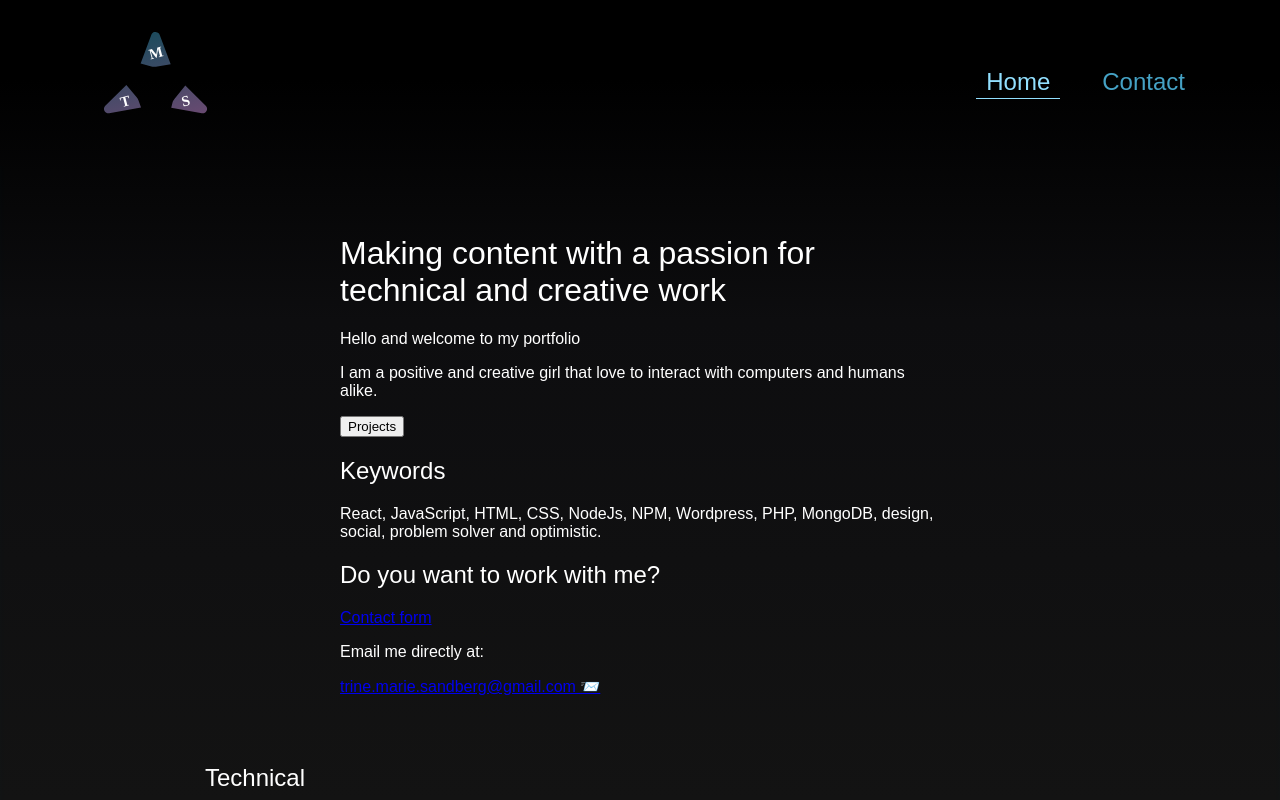
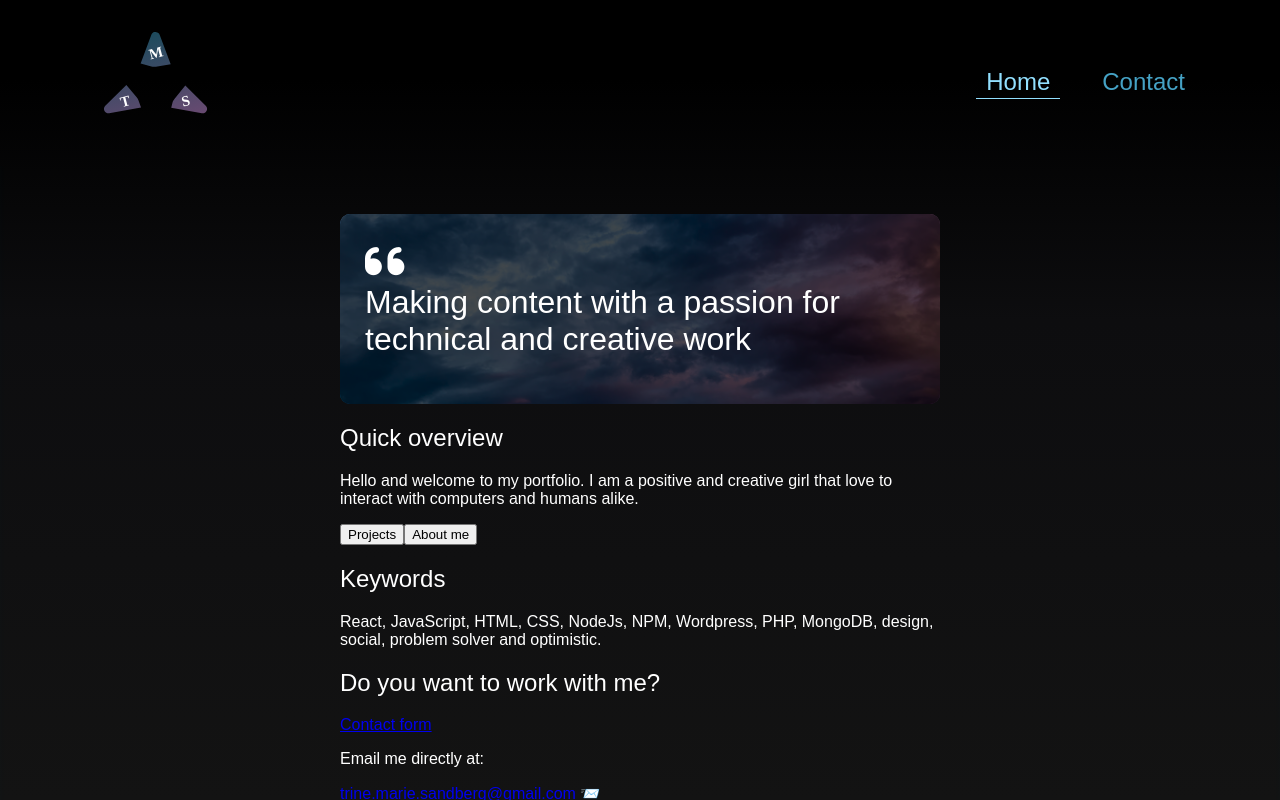
Before and after one commit to trine-marie-sandberg/portfolio, a React (Vite) app: page / in a window 1280 px wide. Built offline with nearby package versions, Linux system fonts and the light colour scheme; a web font is replaced by a local one.

Commit message:
update style +content

```diff
--- a/index.html
+++ b/index.html
@@ -5,7 +5,7 @@
     <link rel="icon" type="image/svg+xml" href="/logo.svg" />
     <link rel="stylesheet" href="https://use.typekit.net/ofi5aet.css">
     <meta name="viewport" content="width=device-width, initial-scale=1.0" />
-    <title>Vite + React</title>
+    <title>Portfolio | Trine Marie Sandberg</title>
   </head>
   <body>
     <div id="root"></div>
--- a/src/pages/home/index.jsx
+++ b/src/pages/home/index.jsx
@@ -1,20 +1,25 @@
 import { FlexWrap } from "../../ui/flex";
 import TopContent from "../../ui/pagewrapper";
 import { SectionWrap } from "../../ui/sectionwrap/style";
-import { SkillIcon, SkillImg } from "./style";
+import { HeadingBgContrast, HeadingWrap, SkillIcon, SkillImg } from "./style";
 
 export default function HomePage() {
     return(
         <TopContent>
             <SectionWrap>
-                <h1>
-                  Making content with a passion for technical and creative work
-                </h1>
-                <p>Hello and welcome to my portfolio</p>
+                <HeadingWrap>
+                    <HeadingBgContrast>
+                    <i className="fa-solid fa-quote-left"></i>
+                        <h1>Making content with a passion for technical and creative work</h1>
+                    </HeadingBgContrast>
+                </HeadingWrap>
+                <h2>Quick overview</h2>
                 <p>
+                  Hello and welcome to my portfolio.
                   I am a positive and creative girl that love to interact with computers and humans alike.
                 </p>
                 <button>Projects</button>
+                <button>About me</button>
                 <h2>Keywords</h2>
                 <p>React, JavaScript, HTML, CSS, NodeJs, NPM, Wordpress, PHP, MongoDB, design, social, problem solver and optimistic.</p>
                 <h2>Do you want to work with me?</h2>
--- a/src/pages/home/style.js
+++ b/src/pages/home/style.js
@@ -10,3 +10,21 @@ export const SkillIcon = styled.i`
   font-size: 50px;
   color: ${(props) => props.theme.color.secondary};
 `;
+export const HeadingWrap = styled.div`
+  background-image: url("/sky-bg.jpg");
+  border-radius: ${(props) => props.theme.sizes.borderRadius};
+  background-size: cover;
+  background-repeat: no-repeat;
+  /* border: 1px solid ${(props) => props.theme.color.secondary}; */
+  & i {
+    font-size: 45px;
+  }
+  & h1 {
+    margin-top: 0;
+  }
+`;
+export const HeadingBgContrast = styled.div`
+  background-color: rgba(0, 0, 0, 0.7);
+  padding: 25px;
+  border-radius: ${(props) => props.theme.sizes.borderRadius};
+`;
```
Also changed, not shown: public/sky-bg.jpg (added).
